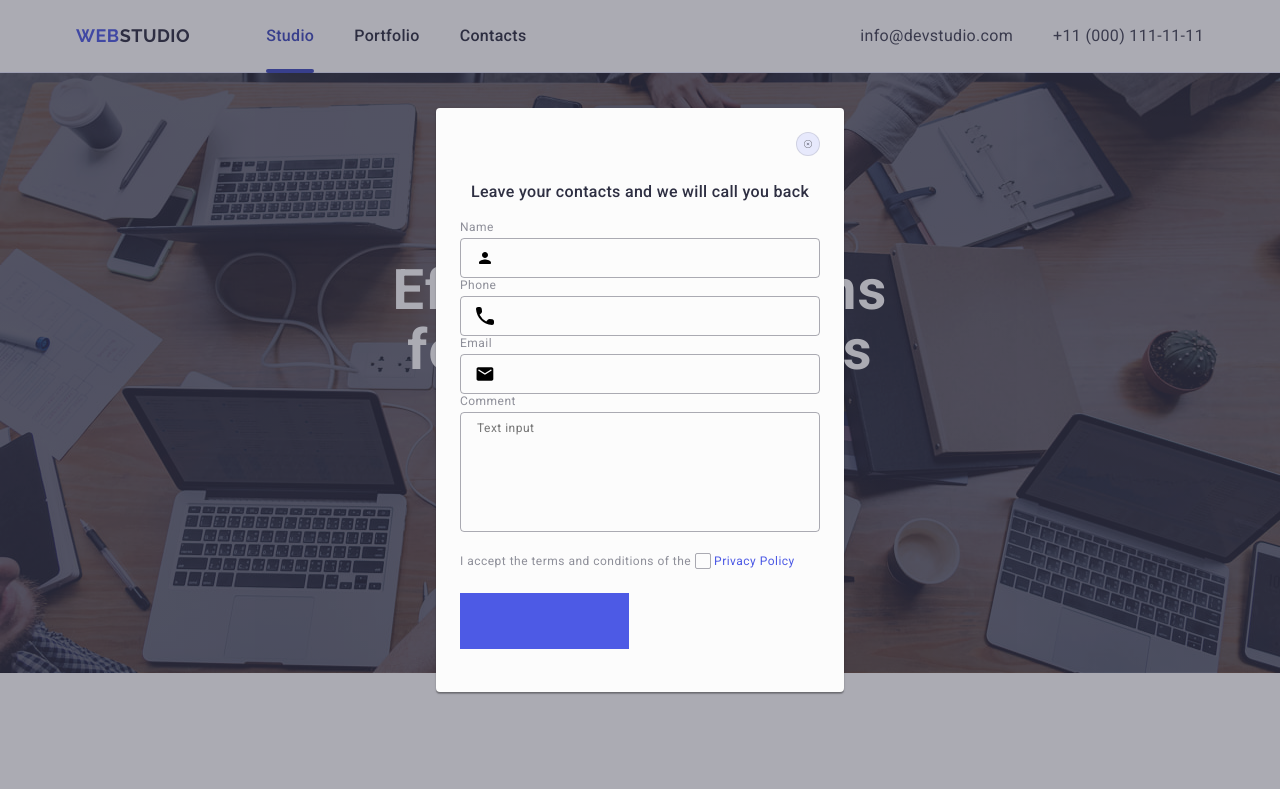
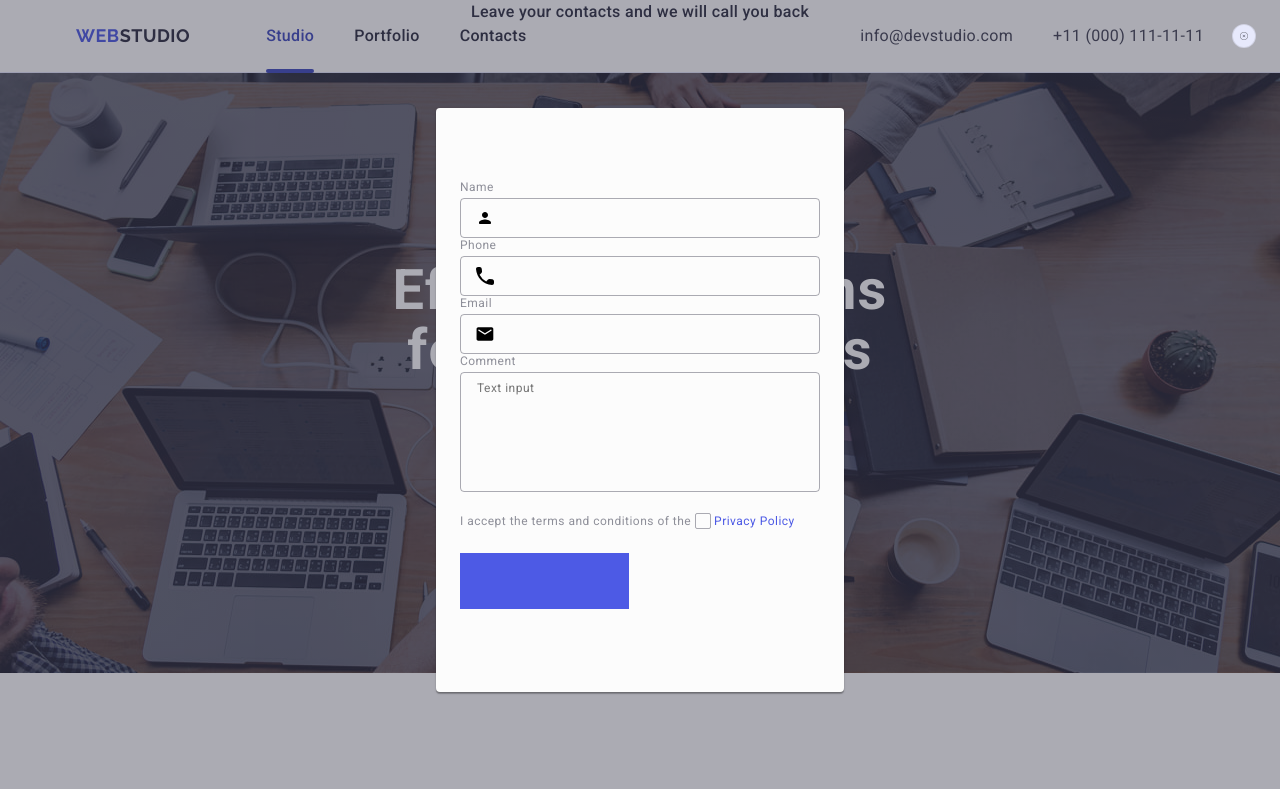
Before and after one commit to 1Yevhen1/goit-markup-hw-05, a plain HTML site: page index.html in a window 1280 px wide. Shown: the top 789 px of the page. Drawn offline with nearby package versions, Linux system fonts and the light colour scheme.

Commit message:
goit-markup-hw-05

```diff
--- a/css/styles.css
+++ b/css/styles.css
@@ -705,7 +705,7 @@ img {
 
 
 /* element */
-.element {
+.modal-form {
     background: #fcfcfc;
     box-shadow: 0px 1px 1px rgba(0, 0, 0, 0.14),
         0px 1px 3px rgba(0, 0, 0, 0.12),
@@ -718,7 +718,6 @@ img {
     padding: 72px 24px 24px 24px;
     position: absolute;
     border-radius: 4px;
-    position: relative;
     transition: transform 250ms cubic-bezier(0.4, 0, 0.2, 1);
 
 }
@@ -789,9 +788,6 @@ img {
     fill: #ffffff;
 }
 
-.form-element {
-    margin-bottom: 8px;
-}
 
 .input-element {
     width: 100%;
@@ -962,6 +958,7 @@ background-color: var(--background-color);
 border-radius: 4px;
 display: flex;
 justify-content: center;
+align-items: center;
 font-family: "Roboto", sans-serif;
 font-size: 16px;
 font-weight: 500;
--- a/index.html
+++ b/index.html
@@ -482,16 +482,15 @@
                 class="input-email-footer"
                 type="email"
                 placeholder="E-mail"
+                name="email-footer"
               />
             </label>
-            <div class="input-footer">
             <button class="button-footer" type="submit">
               Subscribe
               <svg class="svg-footer" width="24" height="24">
                 <use href="./images/icons.svg#icon-telegrame"></use>
               </svg>
             </button>
-            </div>
           </form>
         </div>
       </div>
@@ -506,7 +505,7 @@
         <p class="element-text">
           Leave your contacts and we will call you back
         </p>
-        <div class="form-element">
+        <div class="modal-form">
           <form>
             <label class="label-element" for="user-name">Name</label>
             <div class="input-svg-box">
```
Lines whose indentation alone changed are shown as unchanged.
